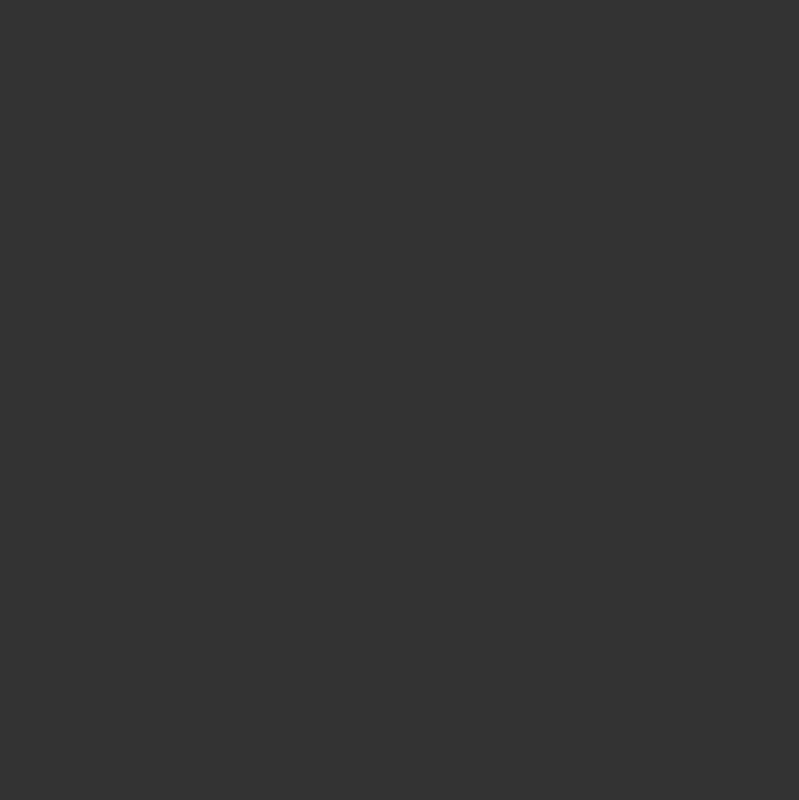
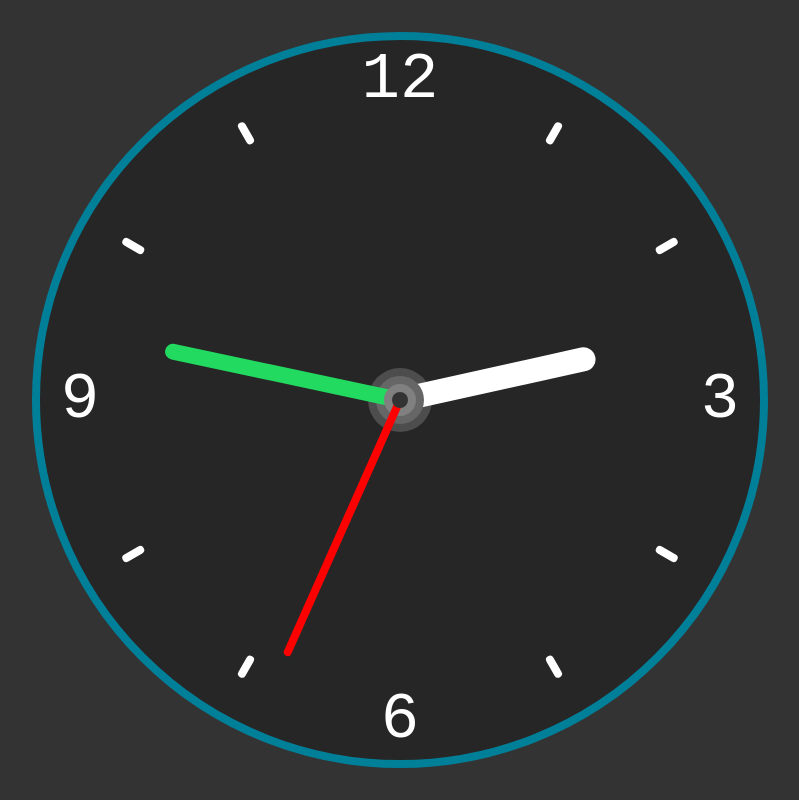
Before and after one commit to gopalloharnew/Clock, a plain HTML site: page index.html in a window 1280 px wide. Shown: the whole page, without its empty margins (240-1039 px from the left). Drawn offline with Linux system fonts and the light colour scheme.

Commit message:
completed clock for time

```diff
--- a/index.html
+++ b/index.html
@@ -10,7 +10,7 @@
     <script src="script.js" defer></script>
 </head>
 
-<body>
+<body class="flex-center">
     <div id="clock"></div>
 </body>
 
--- a/script.js
+++ b/script.js
@@ -1 +1,26 @@
+"use strict";
 console.log("CLOCK");
+
+// VARIABLES AND CONSTANTS
+const clock = document.querySelector("#clock");
+
+for (let i = 1; i < 5; i++) {
+  clock.innerHTML += `<div class="num num-${i * 3} flex-center">${i * 3}</div>`;
+  clock.innerHTML += `<div class="dash dash-${i} flex-center"><div></div><div></div></div>`;
+  clock.innerHTML += `<div class="hand-circle hand-circle-${i}"></div>`;
+  clock.innerHTML += `<div class="hand hand-${i}"></div>`;
+}
+
+const hands = document.getElementsByClassName("hand");
+
+setInterval(() => {
+  let d = new Date();
+  let hours = d.getHours();
+  let minutes = d.getMinutes();
+  let seconds = d.getSeconds();
+  let date = d.getDate();
+  console.log(hours, minutes, seconds, date);
+  hands[2].style.transform = `rotate(${seconds * 6}deg)`;
+  hands[1].style.transform = `rotate(${minutes * 6}deg)`;
+  hands[0].style.transform = `rotate(${hours * 6 + minutes / 2}deg)`;
+}, 500);
--- a/style.css
+++ b/style.css
@@ -2,11 +2,187 @@
   margin: 0;
   padding: 0;
   box-sizing: border-box;
+  user-select: none;
 }
 
 body {
   width: 100%;
-  height: 100%;
+  height: 100vh;
   background-color: hsl(0, 0%, 20%);
   font-family: "Segoe UI", Tahoma, Geneva, Verdana, sans-serif;
+  font-family: monospace;
 }
+
+.flex-center {
+  display: flex;
+  align-items: center;
+  justify-content: center;
+}
+
+#clock {
+  width: 92vmin;
+  height: 92vmin;
+  border: 1vmin solid hsl(190, 100%, 30%);
+  background-color: hsl(0, 0%, 15%);
+  border-radius: 50%;
+  position: relative;
+}
+
+/* NUMBERS */
+
+.num {
+  width: 10vmin;
+  height: 10vmin;
+  font-size: 8vmin;
+  position: absolute;
+  /* background-color: red; */
+  color: white;
+  z-index: 100;
+}
+
+.num-12 {
+  top: 0vmin;
+  left: 40vmin;
+}
+
+.num-6 {
+  top: 80vmin;
+  left: 40vmin;
+}
+
+.num-3 {
+  top: 40vmin;
+  left: 80vmin;
+}
+
+.num-9 {
+  top: 40vmin;
+  left: 0vmin;
+}
+
+/* DAHSES */
+
+.dash {
+  width: 80vmin;
+  height: 1vmin;
+  border-radius: 50%;
+  position: absolute;
+  justify-content: space-between;
+  z-index: 101;
+  top: 44.5vmin;
+  left: 5vmin;
+}
+
+.dash div {
+  width: 3vmin;
+  height: 1vmin;
+  border-radius: 1vmin;
+  flex-direction: row;
+  background-color: white;
+}
+
+.dash-1 {
+  transform: rotate(30deg);
+}
+
+.dash-2 {
+  transform: rotate(60deg);
+}
+
+.dash-3 {
+  transform: rotate(-30deg);
+}
+
+.dash-4 {
+  transform: rotate(-60deg);
+}
+
+/* HAND CIRCLES */
+
+.hand-circle {
+  position: absolute;
+}
+
+.hand-circle-1 {
+  width: 8vmin;
+  height: 8vmin;
+  border-radius: 4vmin;
+  top: 41vmin;
+  left: 41vmin;
+  z-index: 110;
+  background-color: hsl(0, 0%, 30%);
+}
+
+.hand-circle-2 {
+  width: 6vmin;
+  height: 6vmin;
+  border-radius: 3vmin;
+  top: 42vmin;
+  left: 42vmin;
+  z-index: 130;
+  background-color: hsl(0, 0%, 40%);
+}
+
+.hand-circle-3 {
+  width: 4vmin;
+  height: 4vmin;
+  border-radius: 2vmin;
+  top: 43vmin;
+  left: 43vmin;
+  z-index: 150;
+  background-color: hsl(0, 0%, 50%);
+}
+
+.hand-circle-4 {
+  background-color: hsl(0, 0%, 20%);
+  width: 2vmin;
+  height: 2vmin;
+  border-radius: 1vmin;
+  top: 44vmin;
+  left: 44vmin;
+  z-index: 170;
+}
+
+/* HANDS */
+
+.hand {
+  position: absolute;
+  transform-origin: bottom;
+}
+
+.hand-1 {
+  background-color: rgb(255, 255, 255);
+  z-index: 120;
+  height: 25vmin;
+  width: 3vmin;
+  border-radius: 3vmin;
+  top: 20vmin;
+  left: 43.5vmin;
+  transform: rotate(0deg);
+}
+
+.hand-2 {
+  background-color: rgb(34, 218, 95);
+  z-index: 140;
+  height: 30vmin;
+  width: 2vmin;
+  border-radius: 1vmin;
+  top: 15vmin;
+  left: 44vmin;
+  transform: rotate(0deg);
+}
+
+.hand-3 {
+  background-color: hsl(0, 100%, 50%);
+  z-index: 160;
+  height: 35vmin;
+  width: 1vmin;
+  border-radius: 1vmin;
+  top: 10vmin;
+  left: 44.5vmin;
+  transform: rotate(00deg);
+}
+
+.hand-4 {
+  display: none;
+}
```
